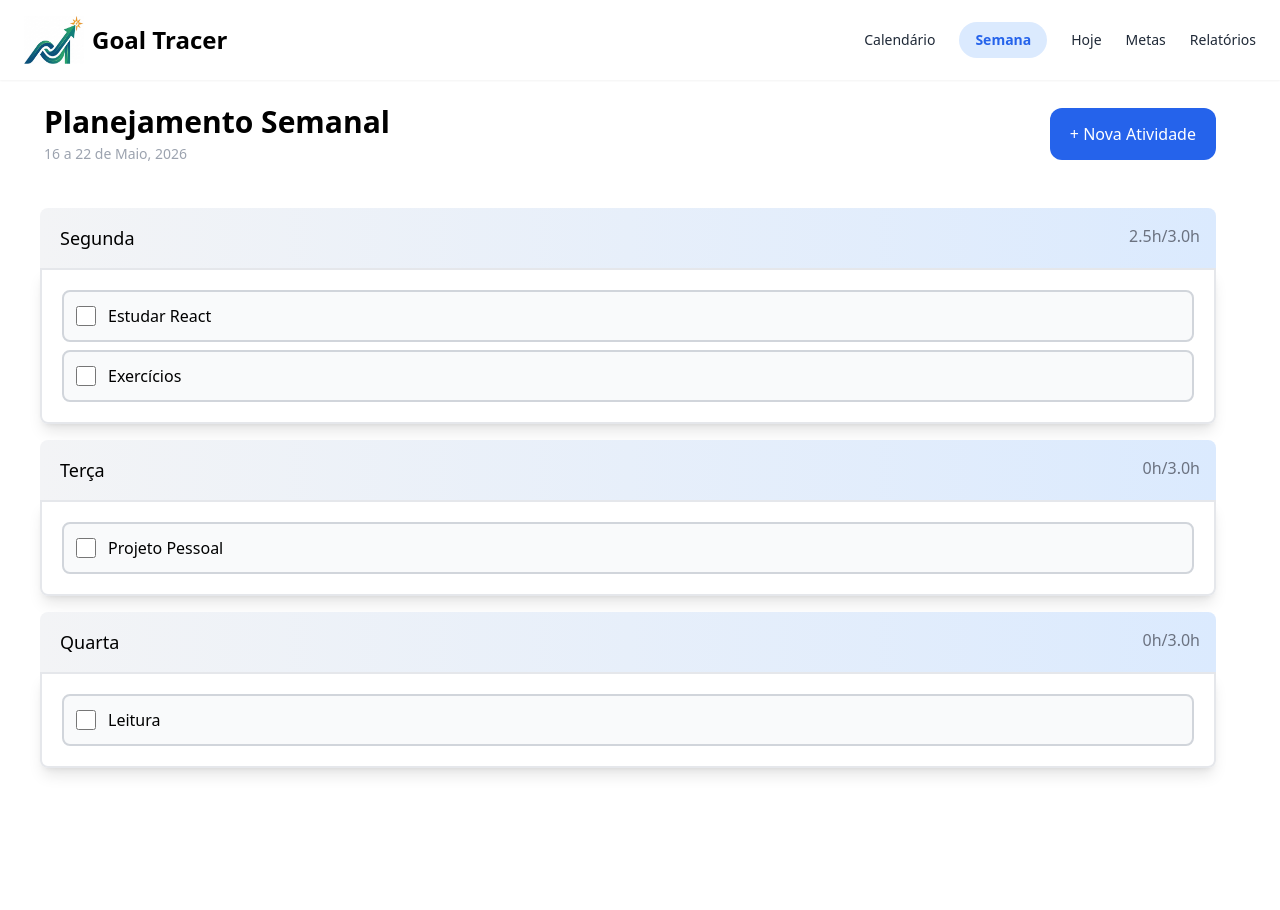
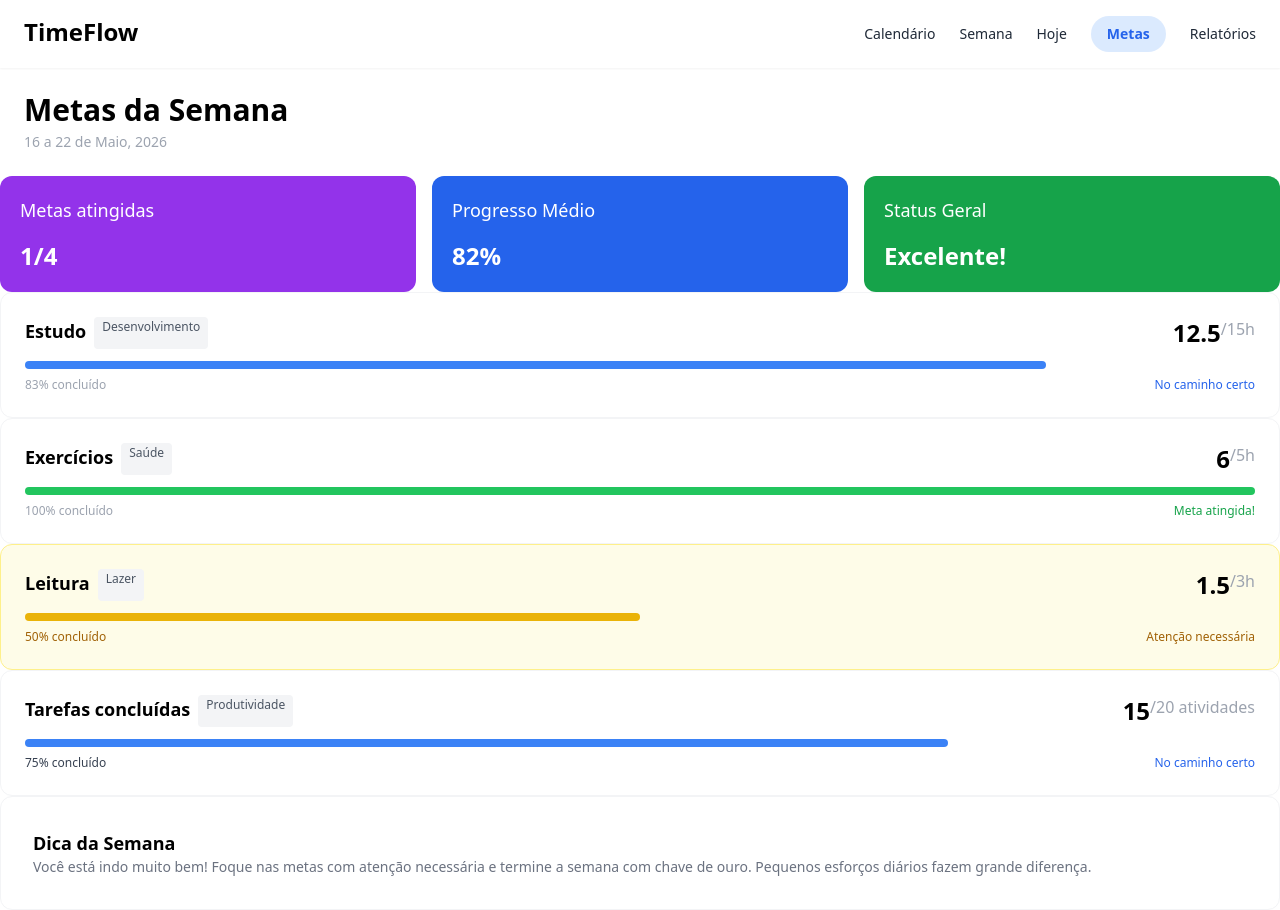
Before and after one commit to VSusko/Goal-Tracer, a Django app: page / in a window 1280 px wide. Before the commit the page ends 775 px from the top, so only its background shows below. Run offline with Django 5.2, Linux system fonts and the light colour scheme; some libraries are stand-ins or nearby versions.

Commit message:
Add files via upload

```diff
--- a/templates/home/index.html
+++ b/templates/home/index.html
@@ -4,110 +4,143 @@
   <head>
     <meta charset="UTF-8" />
     <meta name="viewport" content="width=device-width, initial-scale=1.0" />
-		<title>Goal Tracer</title>
+    <title>TimeFlow - Metas</title>
 
     <script src="https://cdn.tailwindcss.com"></script>
-		<!-- Carregando o favicon -->
-		{% load static %}
-		<link rel="icon" type="image/png" href="{% static 'images/favicon.svg' %}" class="rounded-lg">
   </head>
 
+
+
   <body>
-		<!-- Agrupamento dos links da pagina  -->
+
     <nav class="bg-white-600 flex shadow-sm px-6 py-4 justify-between">
-			<!-- Div da logo e o titulo -->
       <div class="flex">
-				{% load static %}
-				<img src="{% static 'images/small-logo.png' %}" alt="Logo" class="w-[60px] h-auto">
-				<h1 class="text-2xl font-bold p-2">Goal Tracer</h1>
+        <h1 class="text-2xl font-bold">TimeFlow</h1>
       </div>
-			<!-- Div dos links -->
+
       <div class="flex items-center gap-6 text-gray-500 text-sm">
-				<a href="{% url 'calendario' %}" class="text-gray-800">Calendário</a>
-				<a href="{% url 'index' %}" class="bg-blue-100 text-blue-600 px-4 py-2 rounded-full font-bold">Semana</a>
-				<a href="{% url 'hoje' %}" class="text-gray-800">Hoje</a>
-				<a href="{% url 'metas' %}" class="text-gray-800">Metas</a>
-				<a href="{% url 'relatorios' %}" class="text-gray-800">Relatórios</a>
+        <a href="#" class="text-gray-800">Calendário</a>
+        <a href="#" class="text-gray-800">Semana</a>
+        <a href="#" class="text-gray-800">Hoje</a>
+        <a href="#" class="bg-blue-100 text-blue-600 px-4 py-2 rounded-full font-bold">Metas</a>
+        <a href="#" class="text-gray-800">Relatórios</a>
       </div>
     </nav>
 
-		<!-- Div para os conteudos do painel principal e os dias da semana -->
+
     <div>
-
-			<!-- Div do painel de cima: planejamento semanal e botao de nova atividade -->
-			<div class="grid grid-cols-2 gap-4 m-6">
-				<!-- Div do planejamento semanal -->
-				<div class="pl-5">
-					<h2 class="text-3xl font-bold">Planejamento Semanal</h2>
+      <div class="p-6">
+        <h2 class="text-3xl font-bold">Metas da Semana</h2>
         <p class="text-gray-400 text-sm mt-1">16 a 22 de Maio, 2026</p>
       </div>
 
-				<!-- Div do botao de nova atividade -->
-				<div class="flex justify-end pr-10 py-1">
-					<button class="bg-blue-600 text-white rounded-xl px-5 py-1.5">+ Nova Atividade</button>
+      <div class="grid grid-cols-3 gap-4">
+        <div class="bg-purple-600 text-white rounded-xl p-5">
+          <p class="text-lg">Metas atingidas</p>
+          <div></div>
+          <p class="text-2xl font-bold pt-4">1/4</p>
+        </div>
+        <div class="bg-blue-600 text-white rounded-xl p-5">
+          <p class="text-lg">Progresso Médio</p>
+          <p class="text-2xl font-bold pt-4">82%</p>
+        </div>
+        <div class="bg-green-600 text-white rounded-xl p-5">
+          <p class="text-lg">Status Geral</p>
+          <p class="text-2xl font-bold pt-4">Excelente!</p>
+        </div>
       </div>
     </div>
 
 
-			<!-- Div para cada dia da semana-->
-			<div class="grid grid-cols-1 gap-4 pl-10 pr-16 py-5">
-					<!-- Div para segunda -->
-					<div class="">
-						<!-- Header -->
-						<div class="grid grid-cols-2 gap-4 bg-gradient-to-r from-gray-100 to-blue-100 text-black rounded-t-lg pl-5 pr-4 py-4">
-							<p class="text-lg">Segunda</p>
-							<p class="text-gray-500 flex justify-end">2.5h/3.0h</p>
+    <div>
+
+      <div class="bg-white rounded-xl border border-gray-100 p-6">
+        <div class="flex justify-between mb-3">
+          <div class="flex gap-2">
+            <h4 class="font-semibold text-lg">Estudo</h4>
+            <p class="bg-gray-100 text-gray-600 text-xs px-2 py-0.5 rounded">Desenvolvimento</p>
           </div>
-
-						<!-- Body -->
-						<div class="p-5 rounded-b-lg border-2 shadow-lg">
-							<!-- Listando atividades -->
-							<div class="flex items-center gap-3 bg-gray-50 border-gray-300 border-2 rounded-lg p-3 mb-2">
-								<input type="checkbox" class="w-5 h-5">
-								<p>Estudar React</p>
-							</div>
-							<div class="flex items-center gap-3 bg-gray-50 border-gray-300 border-2 rounded-lg p-3">
-								<input type="checkbox" class="w-5 h-5">
-								<p>Exercícios</p>
-							</div>
+          <div class="flex">
+            <p class="text-2xl font-bold">12.5</p>
+            <p class="text-gray-400">/15h</p>
           </div>
         </div>
 
-					<!-- Div para terça -->
-					<div class="">
-						<!-- Header -->
-						<div class="grid grid-cols-2 gap-4 bg-gradient-to-r from-gray-100 to-blue-100 text-black rounded-t-lg pl-5 pr-4 py-4">
-							<p class="text-lg">Terça</p>
-							<p class="text-gray-500 flex justify-end">0h/3.0h</p>
-						</div>
+        <div class="bg-blue-500 h-2 rounded-full" style="width: 83%"></div>
 
-						<!-- Body -->
-						<div class="p-5 rounded-b-lg border-2 shadow-lg">
-							<!-- Listando atividades -->
-							<div class="flex items-center gap-3 bg-gray-50 border-gray-300 border-2 rounded-lg p-3">
-								<input type="checkbox" class="w-5 h-5">
-								<p>Projeto Pessoal</p>
-							</div>
+        <div class="flex justify-between text-xs mt-2">
+          <p class="text-gray-400">83% concluído</p>
+          <p class="text-blue-600">No caminho certo</p>
         </div>
       </div>
 
-					<!-- Div para quarta -->
-					<div class="">
-						<!-- Header -->
-						<div class="grid grid-cols-2 gap-4 bg-gradient-to-r from-gray-100 to-blue-100 text-black rounded-t-lg pl-5 pr-4 py-4">
-							<p class="text-lg">Quarta</p>
-							<p class="text-gray-500 flex justify-end">0h/3.0h</p>
+      <div class="bg-white rounded-xl border border-gray-100 p-6">
+        <div class="flex justify-between mb-3">
+          <div class="flex gap-2">
+            <h4 class="font-semibold text-lg">Exercícios</h4>
+            <p class="bg-gray-100 text-gray-600 text-xs px-2 py-0.5 rounded">Saúde</p>
+          </div>
+          <div class="flex">
+            <p class="text-2xl font-bold">6</p>
+            <p class="text-gray-400">/5h</p>
+          </div>
         </div>
 
-						<!-- Body -->
-						<div class="p-5 rounded-b-lg border-2 shadow-lg">
-							<!-- Listando atividades -->
-							<div class="flex items-center gap-3 bg-gray-50 border-gray-300 border-2 rounded-lg p-3">
-								<input type="checkbox" class="w-5 h-5">
-								<p>Leitura</p>
+        <div class="bg-green-500 h-2 rounded-full" style="width: 100%"></div>
+
+        <div class="flex justify-between text-xs mt-2">
+          <p class="text-gray-400">100% concluído</p>
+          <p class="text-green-600">Meta atingida!</p>
         </div>
       </div>
+
+      <div class="bg-yellow-50 border border-yellow-200 rounded-xl p-6">
+        <div class="flex justify-between mb-3">
+          <div class="flex gap-2">
+            <h4 class="font-semibold text-lg">Leitura</h4>
+            <p class="bg-gray-100 text-gray-600 text-xs px-2 py-0.5 rounded">Lazer</p>
           </div>
+          <div class="flex">
+            <p class="text-2xl font-bold">1.5</p>
+            <p class="text-gray-400">/3h</p>
+          </div>
+        </div>
+
+        <div class="bg-yellow-500 h-2 rounded-full" style="width: 50%"></div>
+
+        <div class="flex justify-between text-xs mt-2">
+          <p class="text-yellow-700">50% concluído</p>
+          <p class="text-yellow-700">Atenção necessária</p>
+        </div>
+      </div>
+
+      <div class="bg-white rounded-xl border border-gray-100 p-6">
+        <div class="flex justify-between mb-3">
+          <div class="flex gap-2">
+            <h4 class="font-semibold text-lg">Tarefas concluídas</h4>
+            <p class="bg-gray-100 text-gray-600 text-xs px-2 py-0.5 rounded">Produtividade</p>
+          </div>
+          <div class="flex">
+            <p class="text-2xl font-bold">15</p>
+            <p class="text-gray-400">/20 atividades</p>
+          </div>
+        </div>
+
+        <div class="bg-blue-500 h-2 rounded-full" style="width: 75%"></div>
+
+        <div class="flex justify-between text-xs mt-2">
+          <p class="text-gray-700">75% concluído</p>
+          <p class="text-blue-600">No caminho certo</p>
+        </div>
+      </div>
+
+      <div class="bg-white rounded-xl border border-gray-100 p-8">
+        <h5 class="font-semibold text-lg">
+          <p>Dica da Semana</p>
+        </h5>
+        <p class="text-gray-500 text-sm">
+          Você está indo muito bem! Foque nas metas com atenção necessária e termine a semana com chave de ouro. Pequenos esforços diários fazem grande diferença.
+        </p>
       </div>
 
     </div>
```
Lines whose indentation alone changed are shown as unchanged.
